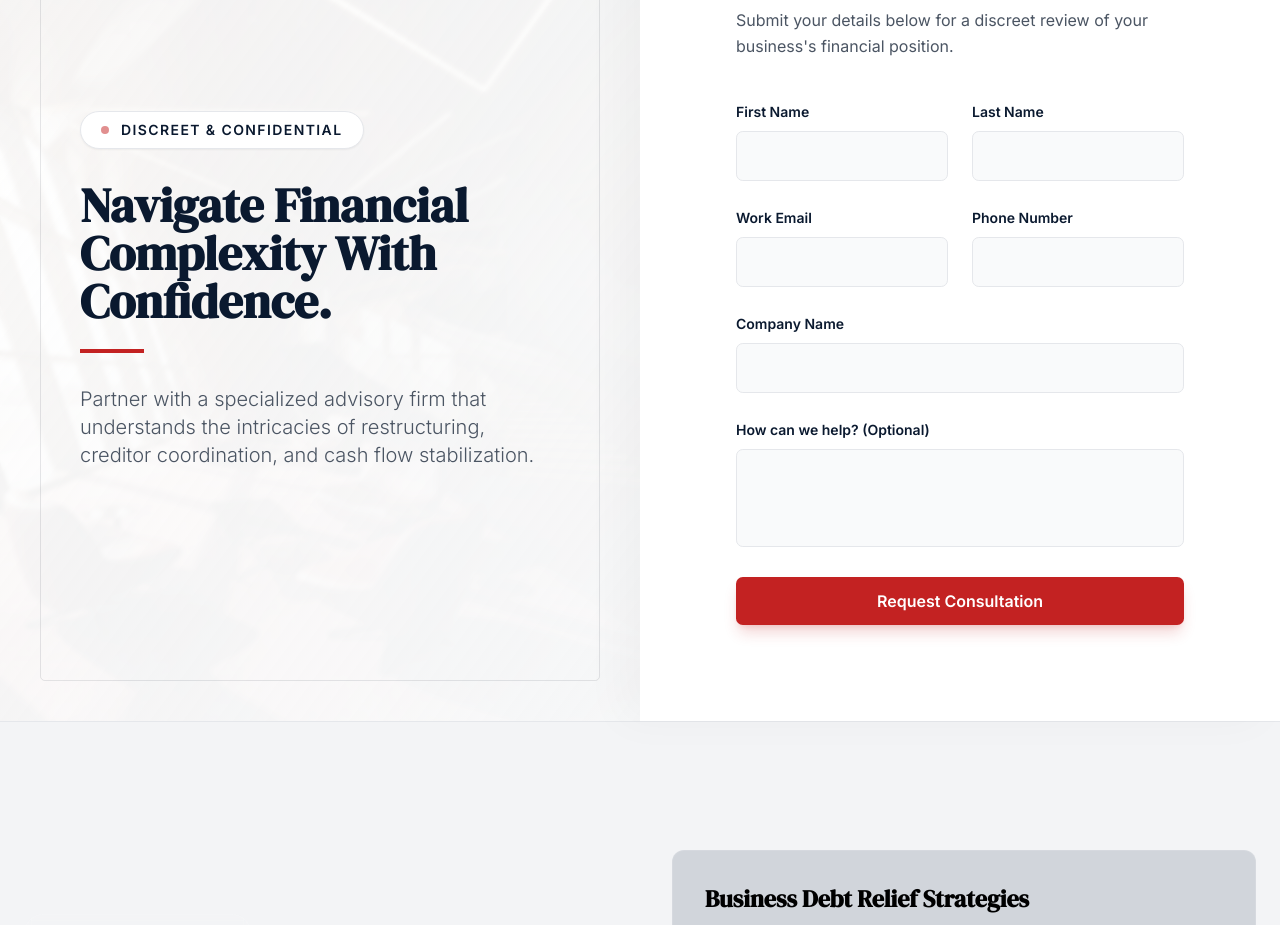
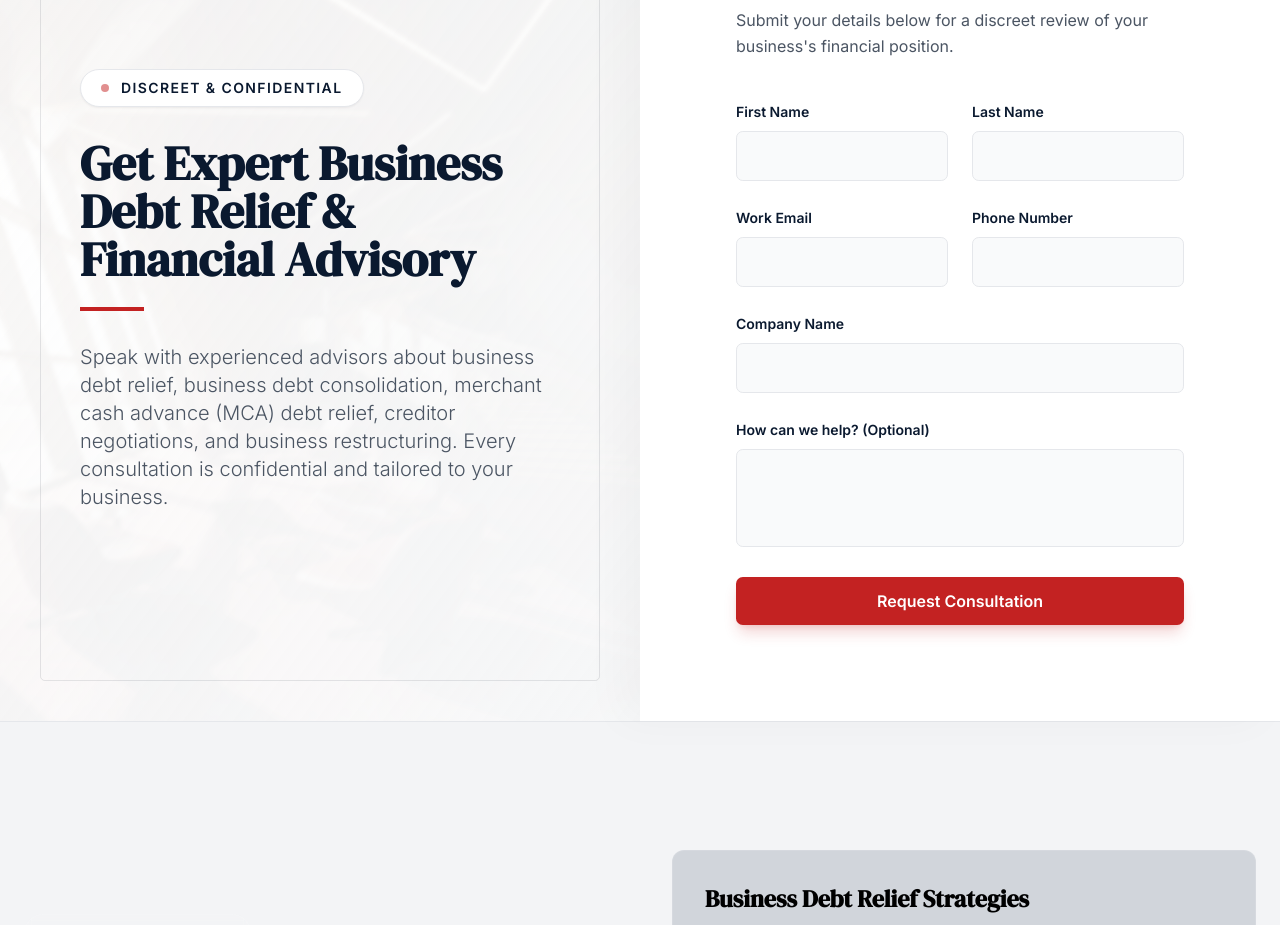
Before and after one commit to samknows9999/sg-054d5103-85fc-4583-be9c-e577d71113a8-1779968500, a Next.js app: page / in a window 1280 px wide. Shown: the part 2500-3425 px from the top of the page. Built offline with nearby package versions, Linux system fonts and the light colour scheme; no server answers; what react-google-recaptcha-v3 would draw is missing.

Commit message:
Update src/pages/index.tsx

```diff
--- a/src/pages/index.tsx
+++ b/src/pages/index.tsx
@@ -218,12 +218,12 @@ Date & Time: ${new Date().toLocaleString()}
                   <div className="w-2 h-2 rounded-full bg-primary animate-pulse"></div>
                   <span className="text-sm font-semibold text-[#0A192F] tracking-widest uppercase">Discreet & Confidential</span>
                 </div>
-                <h2 className="font-serif text-3xl md:text-5xl font-semibold mb-6 leading-tight text-[#0A192F]">
-                  Navigate Financial Complexity With Confidence.
+                <h2 className="font-serif text-3xl md:text-5xl font-semibold mb-6 leading-tight text-[#0A192F]">Get Expert Business Debt Relief & Financial Advisory
+
                 </h2>
                 <div className="w-16 h-1 bg-primary mb-8"></div>
-                <p className="text-gray-600 text-lg md:text-xl leading-relaxed font-light">
-                  Partner with a specialized advisory firm that understands the intricacies of restructuring, creditor coordination, and cash flow stabilization.
+                <p className="text-gray-600 text-lg md:text-xl leading-relaxed font-light">Speak with experienced advisors about business debt relief, business debt consolidation, merchant cash advance (MCA) debt relief, creditor negotiations, and business restructuring. Every consultation is confidential and tailored to your business.
+
                 </p>
               </div>
             </div>
```
